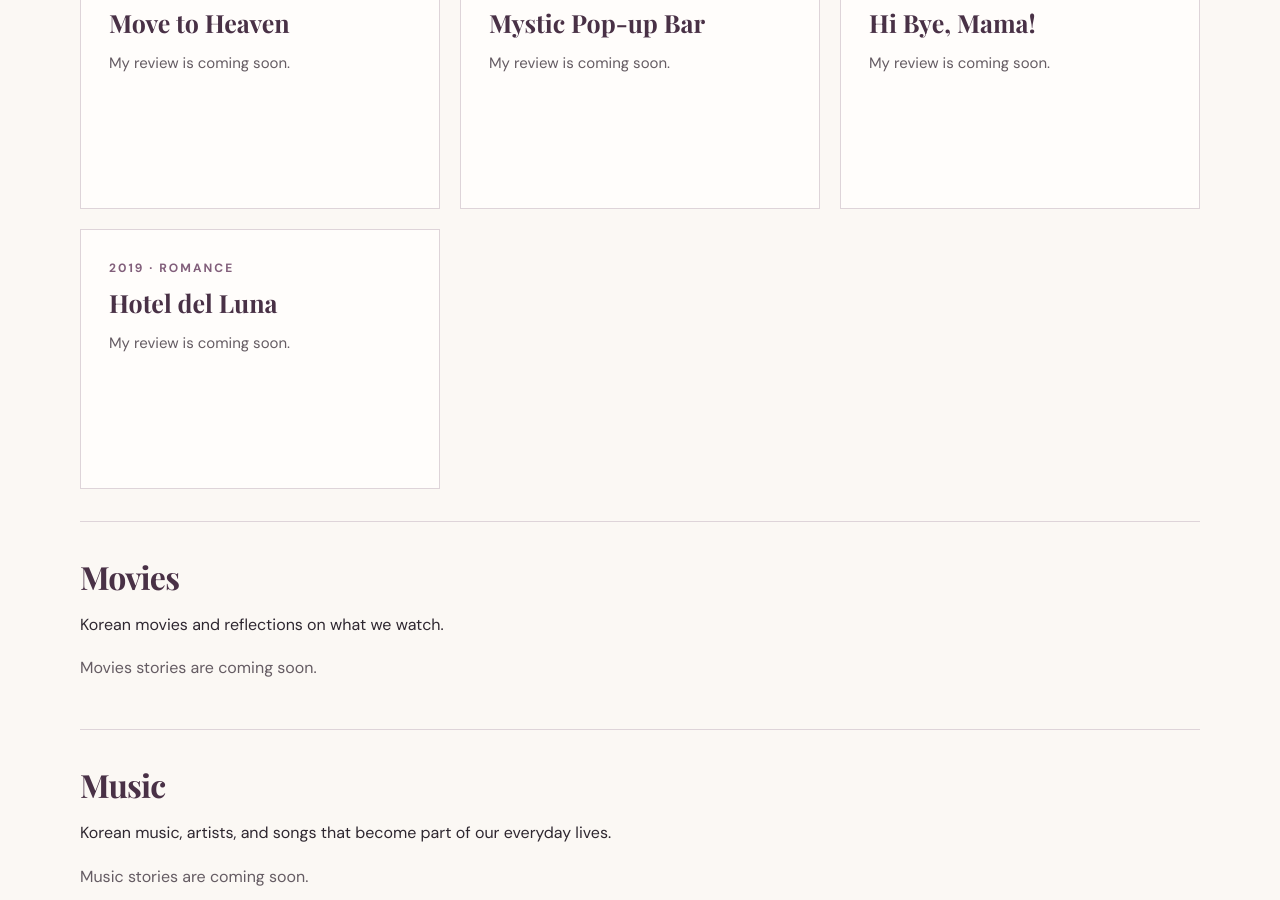
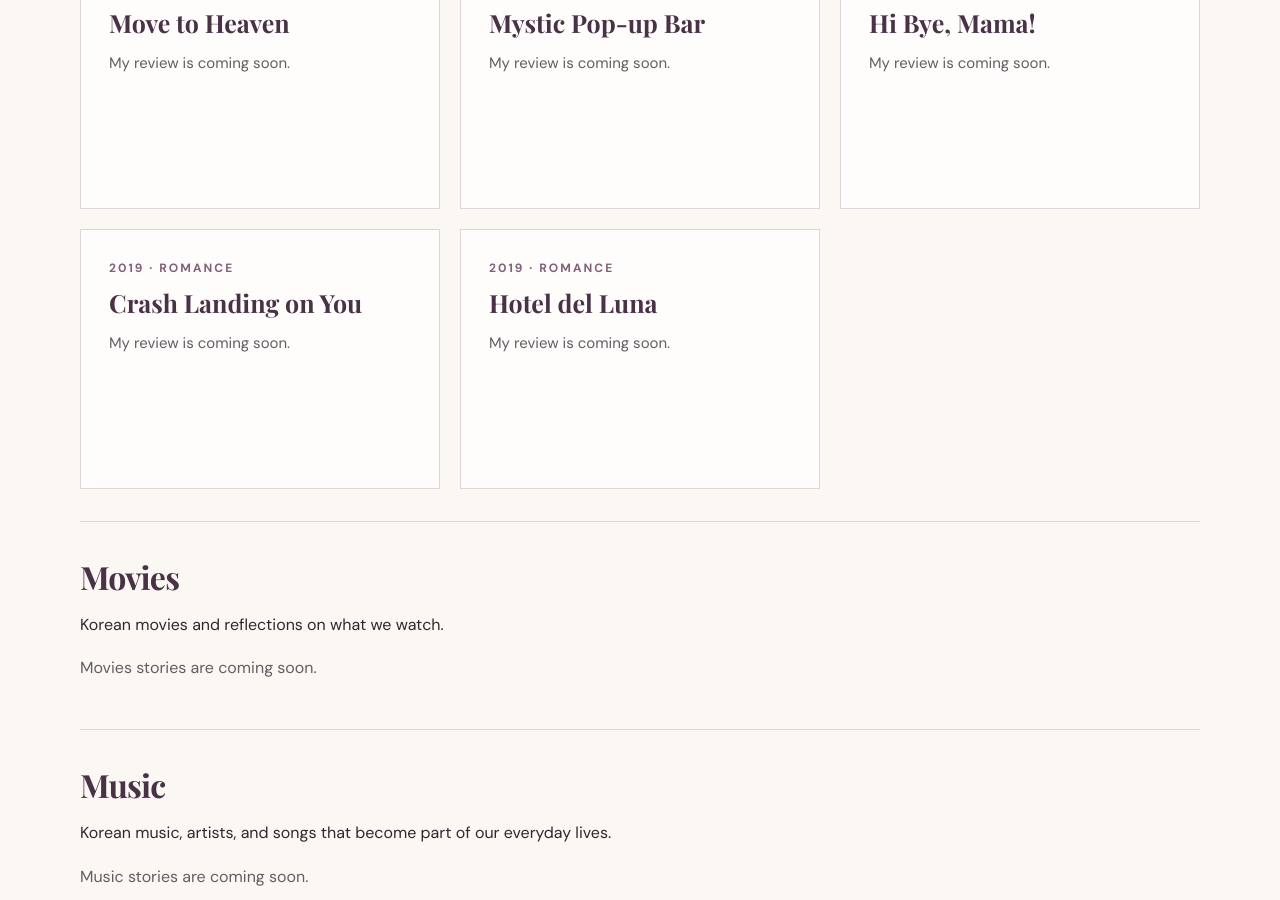
Before and after one commit to lydiarim22-coder/mindoflydia, a Jekyll site: the page built from korean-culture.html, in a window 1280 px wide and 900 px high, scrolled down 1494 px. Built offline with Jekyll 4.4.1, drawn with Linux system fonts in a browser that asks for light colours; some web fonts are replaced.

Commit message:
Add Crash Landing on You to Korean Culture dramas

```diff
--- a/_data/korean_culture_items.yml
+++ b/_data/korean_culture_items.yml
@@ -39,3 +39,9 @@
   genre: Action
   topic: dramas
   note: "My review is coming soon."
+
+- title: "Crash Landing on You"
+  year: 2019
+  genre: Romance
+  topic: dramas
+  note: "My review is coming soon."
```
